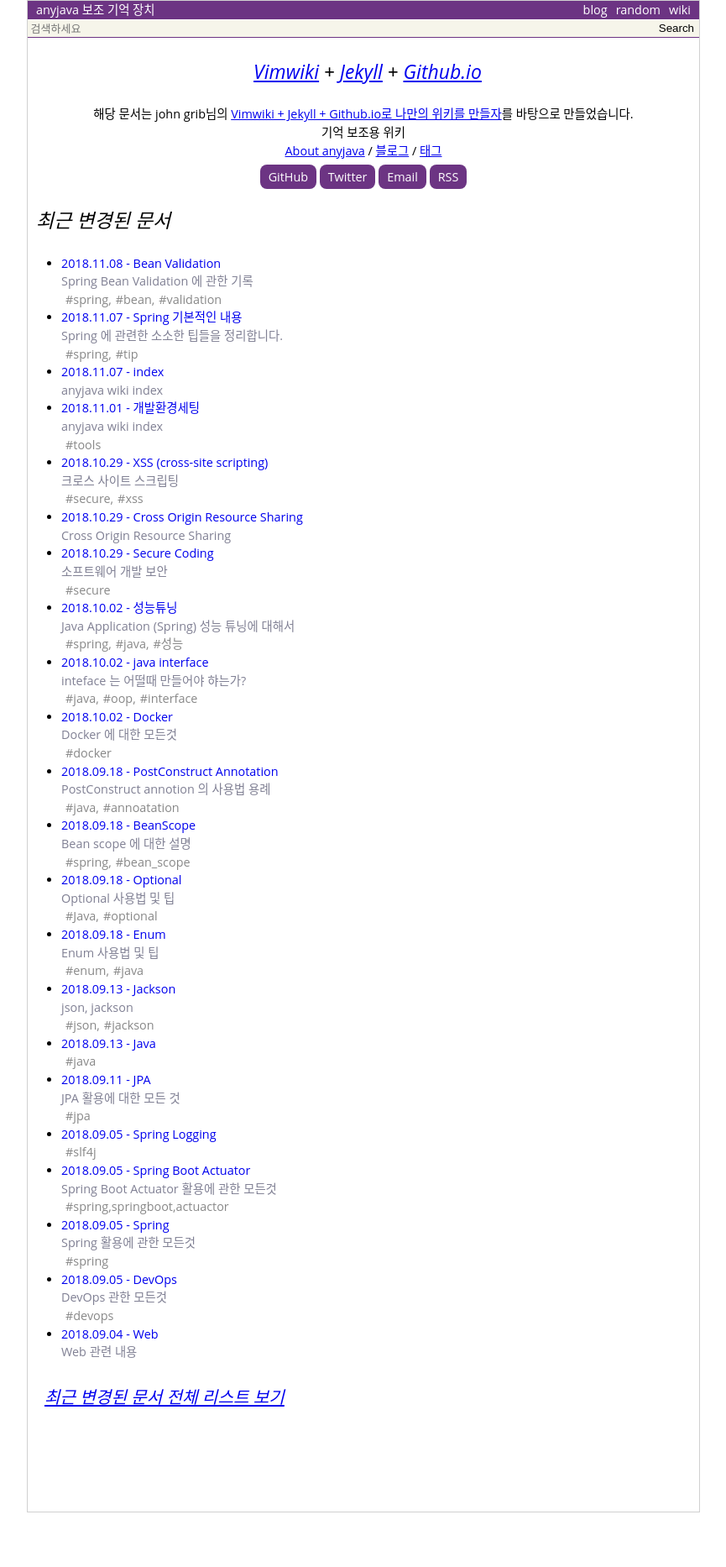
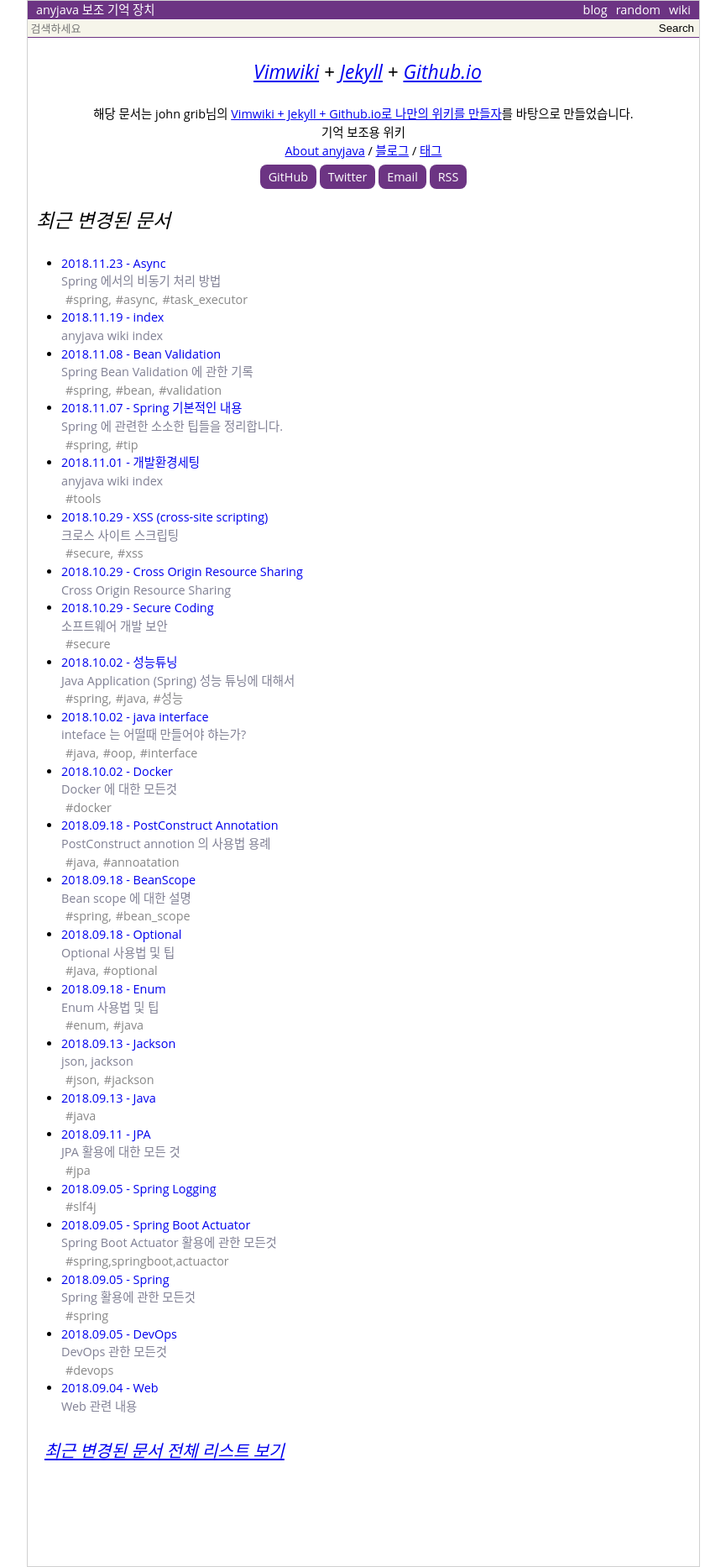
Before and after one commit to anyjava/anyjava.github.io, a Jekyll site: the page built from index.html, in a window 1280 px wide. Shown: the whole page at 84% size, without its empty margins (207-1072 px from the left). Built offline with Jekyll 4.4.1, drawn with Linux system fonts in a browser that asks for light colours; before the commit the page ends 1801 px from its top, so only the background shows below that.

Commit message:
spring async 사용방법 추가

````diff
--- a/_data/pageMap.yml
+++ b/_data/pageMap.yml
@@ -1,10 +1,18 @@
+Async:
+    type: wiki
+    title: Async
+    summary: 'Spring 에서의 비동기 처리 방법'
+    parent: Spring
+    url: /wiki/Async
+    updated: '2018-11-23 19:29:59 +0900'
+    children: []
 Bean_Validation:
     type: wiki
     title: 'Bean Validation'
     summary: 'Spring Bean Validation 에 관한 기록'
     parent: Spring
     url: /wiki/Bean_Validation
-    updated: '2018-11-07 08:24:29 +0900'
+    updated: '2018-11-08 09:54:45 +0900'
     children: []
 BeanScope:
     type: wiki
@@ -52,7 +60,7 @@
     summary: 'anyjava wiki index'
     parent: null
     url: /wiki/index
-    updated: '2018-11-07 09:52:50 +0900'
+    updated: '2018-11-19 14:58:51 +0900'
     children: []
 Interface:
     type: wiki
@@ -133,7 +141,7 @@
     parent: index
     url: /wiki/Spring
     updated: '2018-09-05 09:22:27 +0900'
-    children: [Bean_Validation, BeanScope, JPA, Logging, Spring_Boot_Actuator, 기본적인내용]
+    children: [Async, Bean_Validation, BeanScope, JPA, Logging, Spring_Boot_Actuator, 기본적인내용]
 Spring_Boot_Actuator:
     type: wiki
     title: 'Spring Boot Actuator'
--- a/_data/tagList.yml
+++ b/_data/tagList.yml
@@ -1,4 +1,5 @@
 - annoatation
+- 'async,'
 - bean_scope
 - 'bean,'
 - devops
@@ -20,6 +21,7 @@
 - spring
 - 'spring,'
 - 'spring,springboot,actuactor'
+- task_executor
 - tip
 - tools
 - validation
--- a/_data/tagMap.yml
+++ b/_data/tagMap.yml
@@ -1,8 +1,13 @@
 'spring,':
+    - {fileName: Async}
     - {fileName: Bean_Validation}
     - {fileName: BeanScope}
     - {fileName: 기본적인내용}
     - {fileName: 성능튜닝}
+'async,':
+    - {fileName: Async}
+task_executor:
+    - {fileName: Async}
 'bean,':
     - {fileName: Bean_Validation}
 validation:
--- /dev/null
+++ b/_wiki/Async.md
@@ -0,0 +1,41 @@
+---
+layout  : wiki
+title   : Async
+summary : Spring 에서의 비동기 처리 방법
+date    : 2018-11-19 14:58:51 +0900
+updated : 2018-11-23 19:54:43 +0900
+tags    : spring, async, task_executor
+toc     : true
+public  : true
+parent  : Spring
+latex   : false
+---
+* TOC
+{:toc}
+
+# 참고자료
+* [동기 vs 비동기 / sync vs async](https://www.youtube.com/watch?v=HKlUvCv9hvA&t=552s)
+
+# Spring 에서 Async 사용을 위한 설정 방법
+
+## 주의사항!!! ThreadPoolExecutor 를 꼭 설정하고 사용해야 함.
+* 그렇지 않을 경우 Async 용 thread poll 은 하나만 설정됨
+
+```
+    @Bean
+    @Primary
+    public ThreadPoolTaskExecutor adCenterTaskExecutor() {
+
+        ThreadPoolTaskExecutor threadPoolTaskExecutor = new ThreadPoolTaskExecutor();
+
+        threadPoolTaskExecutor.setThreadNamePrefix("AdCenter-");
+        threadPoolTaskExecutor.setCorePoolSize(CORE_POOL_SIZE);
+        threadPoolTaskExecutor.setMaxPoolSize(MAX_POOL_SIZE);
+        threadPoolTaskExecutor.setQueueCapacity(QUEUE_CAPACITY);
+        threadPoolTaskExecutor.setKeepAliveSeconds(KEEP_ALIVE_SECONDS);
+        threadPoolTaskExecutor.setWaitForTasksToCompleteOnShutdown(WAIT_FOR_JOBS_TO_COMPLETE_ON_SHUTDOWN);
+        threadPoolTaskExecutor.setAwaitTerminationSeconds(AWAIT_TERMINATION_SECONDS);
+
+        return threadPoolTaskExecutor;
+    }
+```
--- a/_wiki/index.md
+++ b/_wiki/index.md
@@ -3,7 +3,7 @@
 title   : index
 summary : anyjava wiki index
 date    : 2018-08-15 19:41:36 +0900
-updated : 2018-11-07 09:52:50 +0900
+updated : 2018-11-19 14:58:51 +0900
 tags    :
 toc     : true
 public  : true
@@ -26,6 +26,7 @@
 	* [[JPA]]
 	* [[BeanScope]]
 	* [[Bean_Validation]]
+	* [[Async]]
 * [[DevOps]]
 	* [[Linux]]
 	* [[Docker]]
````
